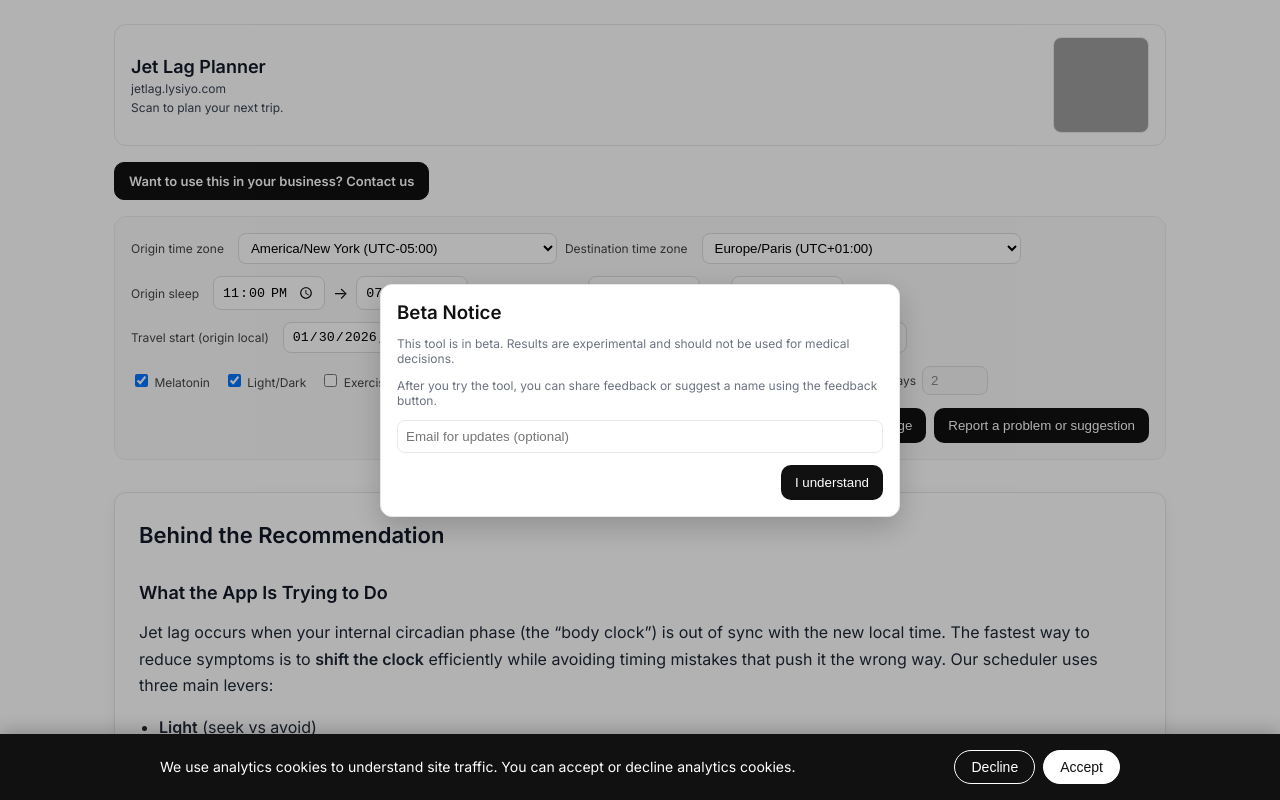
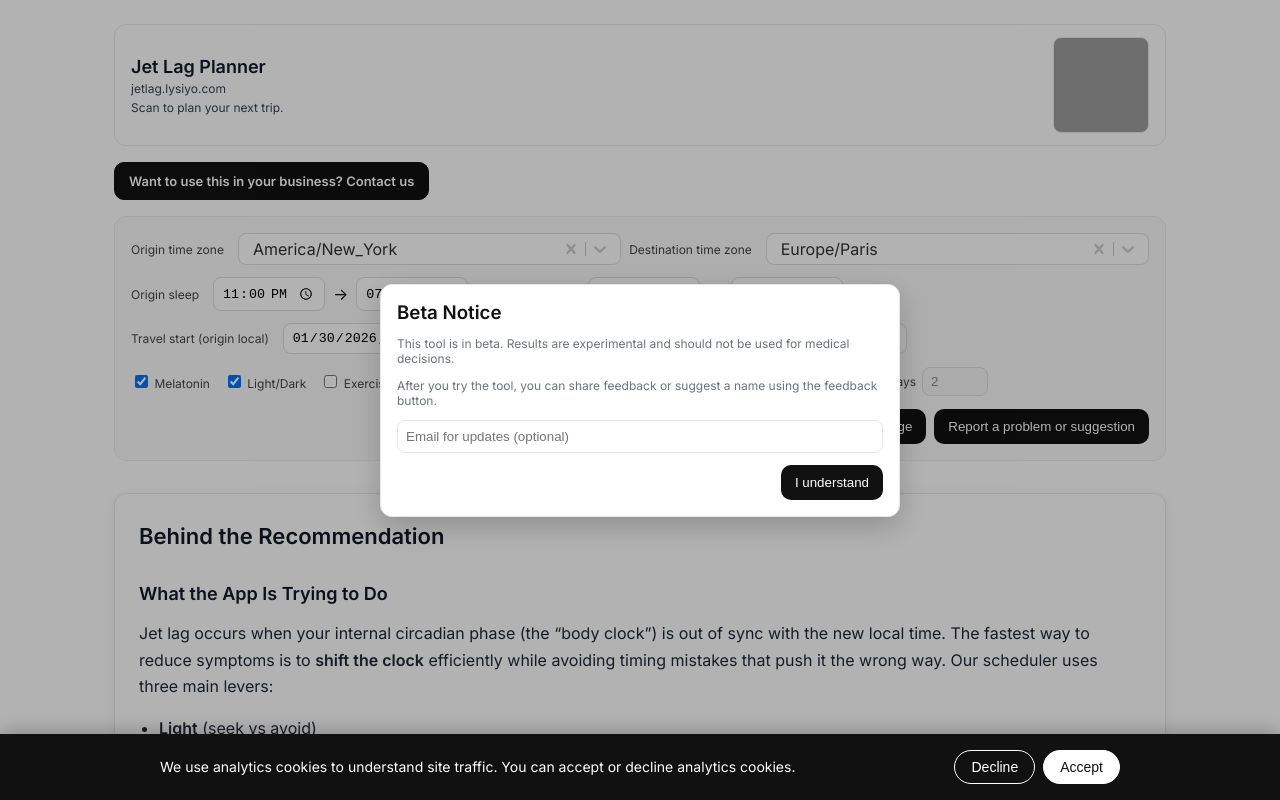
Before and after one commit to ladismrkolj/jetlag, a Next.js app: page / in a window 1280 px wide. Shown: the top 800 px of the page. Built offline with nearby package versions, Linux system fonts and the light colour scheme; grey boxes are pictures that could not be loaded.

Commit message:
Add timezone autocomplete select

```diff
--- /dev/null
+++ b/app/components/TimezoneSelect.tsx
@@ -0,0 +1,41 @@
+"use client"
+
+import { useMemo } from 'react'
+import Select from 'react-select'
+import { getTimeZoneNames } from '../lib/timezones'
+
+type TimezoneOption = {
+  value: string
+  label: string
+}
+
+type TimezoneSelectProps = {
+  value: string | null
+  onChange: (tzString: string | null) => void
+  className?: string
+}
+
+export default function TimezoneSelect({ value, onChange, className }: TimezoneSelectProps) {
+  const options = useMemo(() => {
+    const unique = Array.from(new Set(getTimeZoneNames()))
+    return unique.map(timeZone => ({ value: timeZone, label: timeZone }))
+  }, [])
+
+  const selectedOption = useMemo(
+    () => options.find(option => option.value === value) ?? null,
+    [options, value],
+  )
+
+  return (
+    <Select
+      className={className}
+      classNamePrefix="timezoneSelect"
+      options={options}
+      value={selectedOption}
+      isSearchable
+      isClearable
+      placeholder="Select timezone…"
+      onChange={option => onChange(option ? option.value : null)}
+    />
+  )
+}
--- /dev/null
+++ b/app/lib/timezones.ts
@@ -0,0 +1,20 @@
+const FALLBACK_TIMEZONES = [
+  'UTC',
+  'Europe/Ljubljana',
+  'Europe/London',
+  'America/New_York',
+  'America/Los_Angeles',
+  'Asia/Tokyo',
+]
+
+export function getTimeZoneNames(): string[] {
+  if (typeof Intl !== 'undefined' && typeof (Intl as any).supportedValuesOf === 'function') {
+    try {
+      const values = (Intl as any).supportedValuesOf('timeZone') as string[]
+      if (Array.isArray(values) && values.length) {
+        return values
+      }
+    } catch {}
+  }
+  return FALLBACK_TIMEZONES
+}
--- a/app/page.module.css
+++ b/app/page.module.css
@@ -5,6 +5,18 @@
 .row select{min-width:200px}
 .row label{font-size:12px;color:#444;margin-right:6px}
 .row input[type="number"],.row input[type="time"],.row input[type="datetime-local"],.row select{padding:6px 8px;border:1px solid #ddd;border-radius:8px;background:#fff}
+.timezoneSelect{min-width:220px;flex:1;position:relative}
+.timezoneSelect :global(.timezoneSelect__control){min-height:32px;border-radius:8px;border:1px solid #ddd;box-shadow:none;display:flex;align-items:center;gap:4px;padding:0 6px;background:#fff}
+.timezoneSelect :global(.timezoneSelect__control--is-focused){border-color:#9ca3af;box-shadow:0 0 0 1px #9ca3af}
+.timezoneSelect :global(.timezoneSelect__value-container){padding:0 6px}
+.timezoneSelect :global(.timezoneSelect__input-container){margin:0;padding:0}
+.timezoneSelect :global(.timezoneSelect__input){border:0;outline:0;font-size:12px;background:transparent;width:100%;padding:6px 0}
+.timezoneSelect :global(.timezoneSelect__clear-indicator){padding:4px}
+.timezoneSelect :global(.timezoneSelect__dropdown-indicator){padding:4px}
+.timezoneSelect :global(.timezoneSelect__menu){position:absolute;left:0;right:0;margin-top:4px;background:#fff;border:1px solid #e5e7eb;border-radius:8px;box-shadow:0 8px 20px rgba(15,23,42,0.12);max-height:240px;overflow:auto;z-index:20}
+.timezoneSelect :global(.timezoneSelect__menu-list){max-height:240px;overflow:auto}
+.timezoneSelect :global(.timezoneSelect__option){padding:6px 8px;font-size:12px;cursor:pointer}
+.timezoneSelect :global(.timezoneSelect__option--is-focused){background:#f3f4f6}
 .adjustmentControl{display:flex;align-items:center;gap:6px}
 .adjustmentControl label{margin-right:0}
 .adjustmentControl select{min-width:200px}
@@ -34,6 +46,7 @@
   .row label{font-size:10px}
   .row input[type="number"],.row input[type="time"],.row input[type="datetime-local"],.row select{padding:4px 6px;font-size:11px}
   .adjustmentControl select,.row select{min-width:160px}
+  .timezoneSelect{min-width:160px}
   .printBanner{gap:10px;padding:8px 12px;margin-bottom:10px}
   .printBannerText{font-size:10px}
   .printBannerTitle{font-size:14px}
--- a/app/page.tsx
+++ b/app/page.tsx
@@ -3,6 +3,8 @@ import { useEffect, useMemo, useState } from 'react'
 import styles from './page.module.css'
 import ScheduleSvgGrid from './ScheduleSvgGrid'
 import { createJetLagTimetable } from './lib/jetlag'
+import TimezoneSelect from './components/TimezoneSelect'
+import { getTimeZoneNames } from './lib/timezones'
 
 type TzOffset = number // in hours, e.g. -5 for New York winter
 type AdjustmentStartOption = 'after_arrival' | 'travel_start' | 'precondition' | 'precondition_with_travel'
@@ -14,61 +16,6 @@ const OFFSET_STEP = 0.25
 const DEFAULT_ORIGIN_TZ = 'America/New_York'
 const DEFAULT_DEST_TZ = 'Europe/Paris'
 const SITE_URL = 'https://jetlag.lysiyo.com'
-
-const FALLBACK_TIMEZONES = [
-  'Pacific/Midway',
-  'Pacific/Honolulu',
-  'America/Anchorage',
-  'America/Los_Angeles',
-  'America/Denver',
-  'America/Phoenix',
-  'America/Chicago',
-  'America/New_York',
-  'America/Toronto',
-  'America/Mexico_City',
-  'America/Bogota',
-  'America/Lima',
-  'America/Caracas',
-  'America/Santiago',
-  'America/Argentina/Buenos_Aires',
-  'America/Sao_Paulo',
-  'America/St_Johns',
-  'Atlantic/Azores',
-  'Europe/London',
-  'Europe/Dublin',
-  'Europe/Lisbon',
-  'Europe/Madrid',
-  'Europe/Paris',
-  'Europe/Berlin',
-  'Europe/Rome',
-  'Europe/Athens',
-  'Europe/Helsinki',
-  'Europe/Moscow',
-  'Africa/Cairo',
-  'Africa/Johannesburg',
-  'Africa/Nairobi',
-  'Asia/Jerusalem',
-  'Asia/Dubai',
-  'Asia/Karachi',
-  'Asia/Kolkata',
-  'Asia/Kathmandu',
-  'Asia/Dhaka',
-  'Asia/Bangkok',
-  'Asia/Singapore',
-  'Asia/Hong_Kong',
-  'Asia/Taipei',
-  'Asia/Shanghai',
-  'Asia/Seoul',
-  'Asia/Tokyo',
-  'Australia/Perth',
-  'Australia/Adelaide',
-  'Australia/Sydney',
-  'Pacific/Guadalcanal',
-  'Pacific/Auckland',
-  'Pacific/Chatham',
-  'Pacific/Apia',
-  'Pacific/Kiritimati',
-] as const
 
 const ADJUSTMENT_OPTIONS: { value: AdjustmentStartOption; label: string }[] = [
   { value: 'after_arrival', label: 'After arrival' },
@@ -91,8 +38,8 @@ export default function Page() {
 
   const [originOffset, setOriginOffset] = useState<TzOffset>(-5)
   const [destOffset, setDestOffset] = useState<TzOffset>(1)
-  const [originTimeZone, setOriginTimeZone] = useState<string>(DEFAULT_ORIGIN_TZ)
-  const [destTimeZone, setDestTimeZone] = useState<string>(DEFAULT_DEST_TZ)
+  const [originTimeZone, setOriginTimeZone] = useState<string | null>(DEFAULT_ORIGIN_TZ)
+  const [destTimeZone, setDestTimeZone] = useState<string | null>(DEFAULT_DEST_TZ)
   const [originSleepStart, setOriginSleepStart] = useState('23:00')
   const [originSleepEnd, setOriginSleepEnd] = useState('07:00')
   const [destSleepStart, setDestSleepStart] = useState('23:00')
@@ -130,9 +77,8 @@ export default function Page() {
 
   const originReferenceDate = useMemo(() => pickReferenceDate(travelStart), [travelStart])
   const destReferenceDate = useMemo(() => pickReferenceDate(travelEnd), [travelEnd])
-  const [timezoneNames, setTimezoneNames] = useState<string[]>(() => getAllTimeZoneNames(true))
-  const originTimeZoneOptions = useMemo(() => buildTimeZoneOptions(timezoneNames, originReferenceDate), [timezoneNames, originReferenceDate])
-  const destTimeZoneOptions = useMemo(() => buildTimeZoneOptions(timezoneNames, destReferenceDate), [timezoneNames, destReferenceDate])
+  const [timezoneNames, setTimezoneNames] = useState<string[]>(() => getTimeZoneNames())
+  const timezoneNameSet = useMemo(() => new Set(timezoneNames), [timezoneNames])
 
   useEffect(() => {
     // For beta: show on every reload for now
@@ -141,7 +87,7 @@ export default function Page() {
 
   useEffect(() => {
     // Refresh with the full Intl-provided list once we are on the client
-    const names = getAllTimeZoneNames()
+    const names = getTimeZoneNames()
     if (!names.length) return
     setTimezoneNames(prev => {
       if (prev.length === names.length && prev.every((v, i) => v === names[i])) return prev
@@ -150,20 +96,50 @@ export default function Page() {
   }, [])
 
   useEffect(() => {
-    const fallback = originTimeZoneOptions[0]
-    if (!fallback) return
-    if (!originTimeZoneOptions.some(opt => opt.value === originTimeZone)) {
-      setOriginTimeZone(fallback.value)
+    if (originTimeZone == null) return
+    if (!timezoneNameSet.size) return
+    if (!timezoneNameSet.has(originTimeZone)) {
+      setOriginTimeZone(timezoneNames[0] ?? null)
     }
-  }, [originTimeZoneOptions, originTimeZone])
+  }, [originTimeZone, timezoneNameSet, timezoneNames])
 
   useEffect(() => {
-    const fallback = destTimeZoneOptions[0]
-    if (!fallback) return
-    if (!destTimeZoneOptions.some(opt => opt.value === destTimeZone)) {
-      setDestTimeZone(fallback.value)
+    if (destTimeZone == null) return
+    if (!timezoneNameSet.size) return
+    if (!timezoneNameSet.has(destTimeZone)) {
+      setDestTimeZone(timezoneNames[0] ?? null)
     }
-  }, [destTimeZoneOptions, destTimeZone])
+  }, [destTimeZone, timezoneNameSet, timezoneNames])
+
+  useEffect(() => {
+    if (typeof window === 'undefined') return
+    const storedOrigin = window.localStorage.getItem('jetlag.originTimeZone')
+    const storedDest = window.localStorage.getItem('jetlag.destTimeZone')
+    if (storedOrigin && timezoneNameSet.has(storedOrigin)) {
+      setOriginTimeZone(storedOrigin)
+    }
+    if (storedDest && timezoneNameSet.has(storedDest)) {
+      setDestTimeZone(storedDest)
+    }
+  }, [timezoneNameSet])
+
+  useEffect(() => {
+    if (typeof window === 'undefined') return
+    if (originTimeZone) {
+      window.localStorage.setItem('jetlag.originTimeZone', originTimeZone)
+    } else {
+      window.localStorage.removeItem('jetlag.originTimeZone')
+    }
+  }, [originTimeZone])
+
+  useEffect(() => {
+    if (typeof window === 'undefined') return
+    if (destTimeZone) {
+      window.localStorage.setItem('jetlag.destTimeZone', destTimeZone)
+    } else {
+      window.localStorage.removeItem('jetlag.destTimeZone')
+    }
+  }, [destTimeZone])
 
   useEffect(() => {
     if (!originTimeZone) return
@@ -242,17 +218,17 @@ export default function Page() {
       <form className={styles.form} onSubmit={onSubmit}>
         <div className={styles.row}>
           <label>Origin time zone</label>
-          <select value={originTimeZone} onChange={e => setOriginTimeZone(e.target.value)}>
-            {originTimeZoneOptions.map(opt => (
-              <option key={opt.value} value={opt.value}>{opt.label}</option>
-            ))}
-          </select>
+          <TimezoneSelect
+            className={styles.timezoneSelect}
+            value={originTimeZone}
+            onChange={next => setOriginTimeZone(next)}
+          />
           <label>Destination time zone</label>
-          <select value={destTimeZone} onChange={e => setDestTimeZone(e.target.value)}>
-            {destTimeZoneOptions.map(opt => (
-              <option key={opt.value} value={opt.value}>{opt.label}</option>
-            ))}
-          </select>
+          <TimezoneSelect
+            className={styles.timezoneSelect}
+            value={destTimeZone}
+            onChange={next => setDestTimeZone(next)}
+          />
         </div>
         <div className={styles.row}>
           <label>Origin sleep</label>
@@ -681,37 +657,6 @@ function groupEventsByUTCDate(events: any[]) {
   return days
 }
 
-type TimeZoneOption = { value: string, label: string, offset: number | null }
-
-function getAllTimeZoneNames(forceFallback = false): string[] {
-  if (!forceFallback && typeof Intl !== 'undefined' && typeof (Intl as any).supportedValuesOf === 'function') {
-    try {
-      const values = (Intl as any).supportedValuesOf('timeZone') as string[]
-      if (Array.isArray(values) && values.length) return values
-    } catch {}
-  }
-  return Array.from(new Set(FALLBACK_TIMEZONES))
-}
-
-function buildTimeZoneOptions(names: string[], referenceDate: Date | null): TimeZoneOption[] {
-  const ref = referenceDate ?? new Date()
-  const options: TimeZoneOption[] = []
-  const seen = new Set<string>()
-  for (const name of names) {
-    if (!name || seen.has(name)) continue
-    seen.add(name)
-    const offset = getTimeZoneOffsetHours(name, ref)
-    options.push({ value: name, label: formatTimeZoneLabel(name, offset), offset })
-  }
-  options.sort((a, b) => {
-    const ao = a.offset ?? Number.POSITIVE_INFINITY
-    const bo = b.offset ?? Number.POSITIVE_INFINITY
-    if (ao !== bo) return ao - bo
-    return a.label.localeCompare(b.label)
-  })
-  return options
-}
-
 function getTimeZoneOffsetHours(timeZone: string, referenceDate?: Date | null): number | null {
   try {
     const date = referenceDate ?? new Date()
@@ -753,19 +698,6 @@ function roundToQuarterHour(value: number): number {
   return Math.round(value * 4) / 4
 }
 
-function formatOffsetForDisplay(offset: number): string {
-  const totalMinutes = Math.round(Math.abs(offset) * 60)
-  const sign = offset >= 0 ? '+' : '-'
-  const hours = Math.floor(totalMinutes / 60)
-  const minutes = totalMinutes % 60
-  return `UTC${sign}${String(hours).padStart(2, '0')}:${String(minutes).padStart(2, '0')}`
-}
-
-function formatTimeZoneLabel(timeZone: string, offset: number | null): string {
-  const readable = timeZone.replace(/_/g, ' ')
-  return offset == null ? readable : `${readable} (${formatOffsetForDisplay(offset)})`
-}
-
 function pickReferenceDate(value: string | null | undefined): Date | null {
   if (!value) return null
   const [datePart] = String(value).split('T')
--- a/package.json
+++ b/package.json
@@ -14,7 +14,8 @@
     "react-dom": "18.2.0",
     "nodemailer": "6.9.13",
     "html2canvas": "1.4.1",
-    "googleapis": "131.0.0"
+    "googleapis": "131.0.0",
+    "react-select": "file:vendor/react-select"
   },
   "devDependencies": {
     "@types/node": "24.4.0",
```
Also changed, not shown: .eslintrc.json (added), 4 other files (tests, documents, lock files or other folders).
